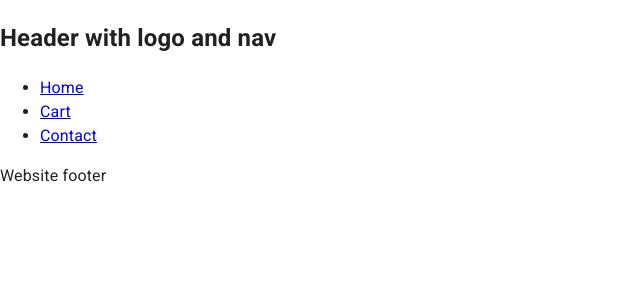
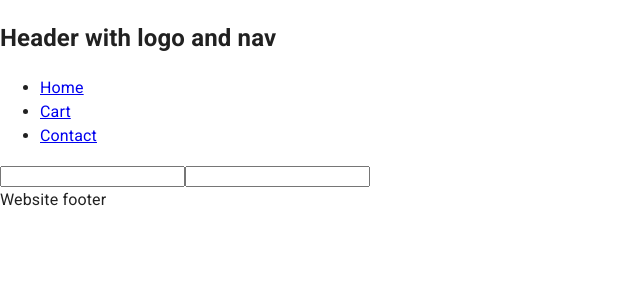
Before and after one commit to Ramsnes/frameworks-CA, a React (Create React App) app in the folder ecom-store/: page /contact in a window 1280 px wide. Shown: the top 300 px of the page, without its empty margins (0-640 px from the left). Built offline with nearby package versions, Linux system fonts and the light colour scheme.

Commit message:
Started working on contact, installed form hook

```diff
--- a/ecom-store/package.json
+++ b/ecom-store/package.json
@@ -13,6 +13,7 @@
     "@testing-library/user-event": "^13.5.0",
     "react": "^18.3.1",
     "react-dom": "^18.3.1",
+    "react-hook-form": "^7.51.5",
     "react-router-dom": "^6.23.1",
     "react-scripts": "5.0.1",
     "web-vitals": "^2.1.4"
--- a/ecom-store/src/Contact.jsx
+++ b/ecom-store/src/Contact.jsx
@@ -1,10 +1,45 @@
+/*
+- Full name (Minimum number of characters is 3, required)
+- Subject (Minimum number of characters is 3, required)
+- Email (Must be a valid email address, required)
+- Body (Minimum number of characters is 3, required)
+- Submit button */
+
+// React hook form utilised: https://content.noroff.dev/front-end-frameworks/react-hook-form.html
 import React from "react";
+import { useForm } from "react-hook-form";
 
-function Contact() {
-  <div>
-    <h2>Contact page</h2>
-    <p>Lorem ipsum dolor sit amet consectetur adipisicing elit. Eos, eaque!</p>
-  </div>;
+function ReactHookForm() {
+  // handleSubmit receives the form data if validation is succs.
+  // register registers input by creating a ref
+  const { register, handleSubmit } = useForm();
+
+  function onSubmit(data) {
+    console.log(data);
+  }
+
+  return (
+    <div>
+      <form>
+        {/* Fullname  */}
+        <input
+          {...register("fullName", {
+            required: true,
+            minLength: 3,
+            maxLength: 50,
+          })}
+        />
+        {/* Subject  */}
+        <input
+          {...register("subject", {
+            required: true,
+            minLength: 3,
+            maxLength: 100,
+          })}
+        />
+      </form>
+    </div>
+  );
 }
 
-export default Contact;
+export default ReactHookForm;
```
Also changed, not shown: 1 other file (tests, documents, lock files or other folders).
